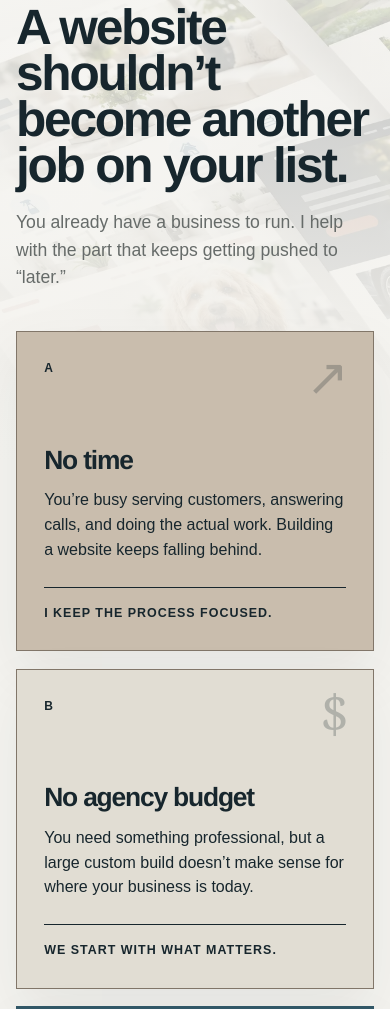
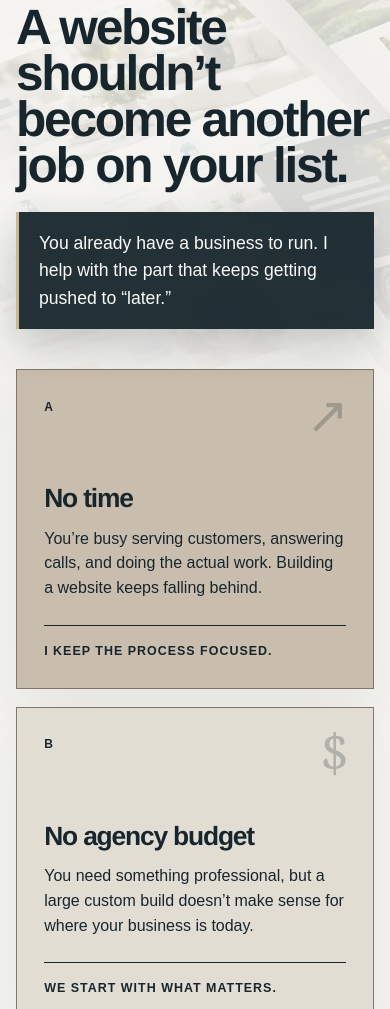
Before and after one commit to Alvintol/websites-by-alvin, a website: page site/index.html in a window 390 px wide. Shown: the part 1536-2545 px from the top of the page. Drawn offline with Linux system fonts and the light colour scheme.

Commit message:
update why section text contrast

```diff
--- a/site/styles.css
+++ b/site/styles.css
@@ -3043,3 +3043,23 @@ summary:focus-visible {
     opacity: 0.72;
   }
 }
+
+.why-section .section-intro > p:last-child {
+  position: relative;
+  z-index: 2;
+  padding: 1.1rem 1.25rem;
+  border-left: 3px solid var(--acid);
+  background: rgb(23 38 45 / 92%);
+  color: var(--white);
+  box-shadow: 0 1rem 2.5rem rgb(23 38 45 / 22%);
+  backdrop-filter: blur(12px);
+  text-shadow: none;
+}
+
+@media (max-width: 640px) {
+  .why-section .section-intro > p:last-child {
+    width: 100%;
+    margin-top: 1.5rem;
+    background: rgb(23 38 45 / 95%);
+  }
+}
```
